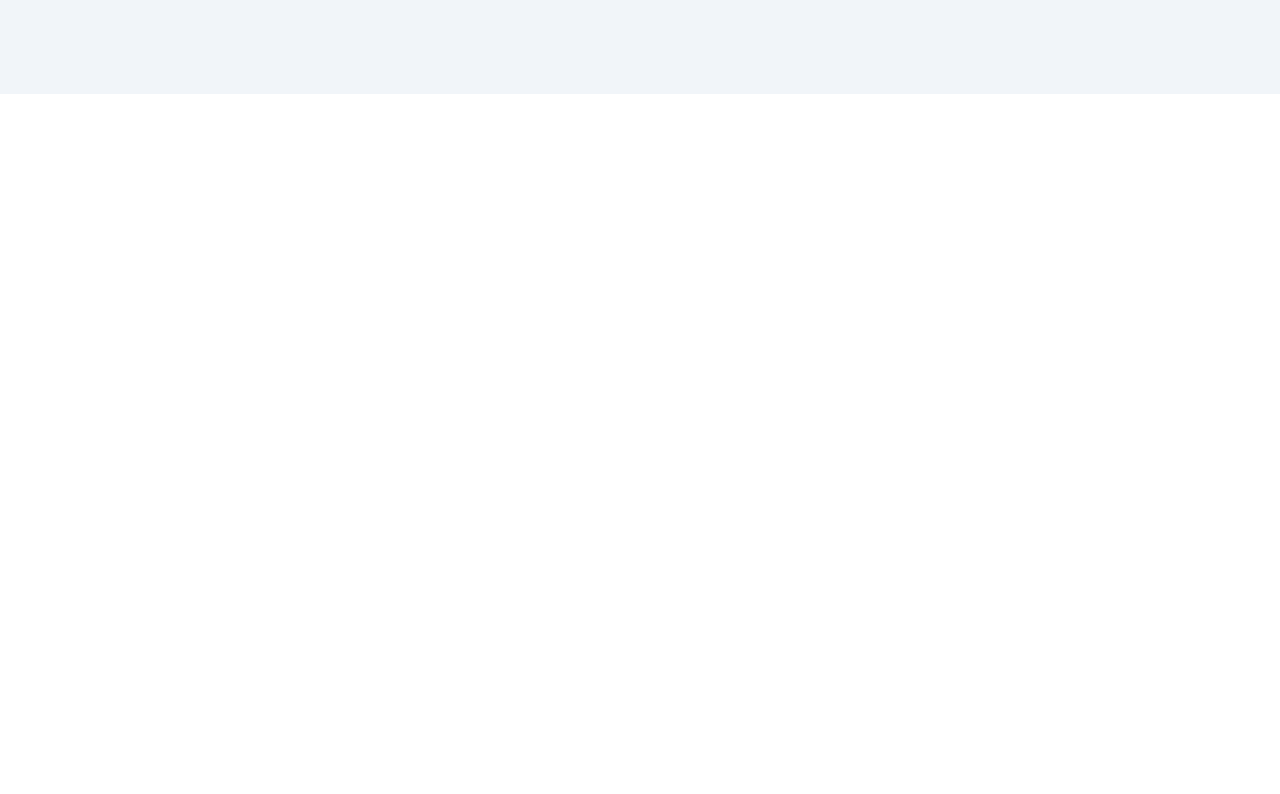
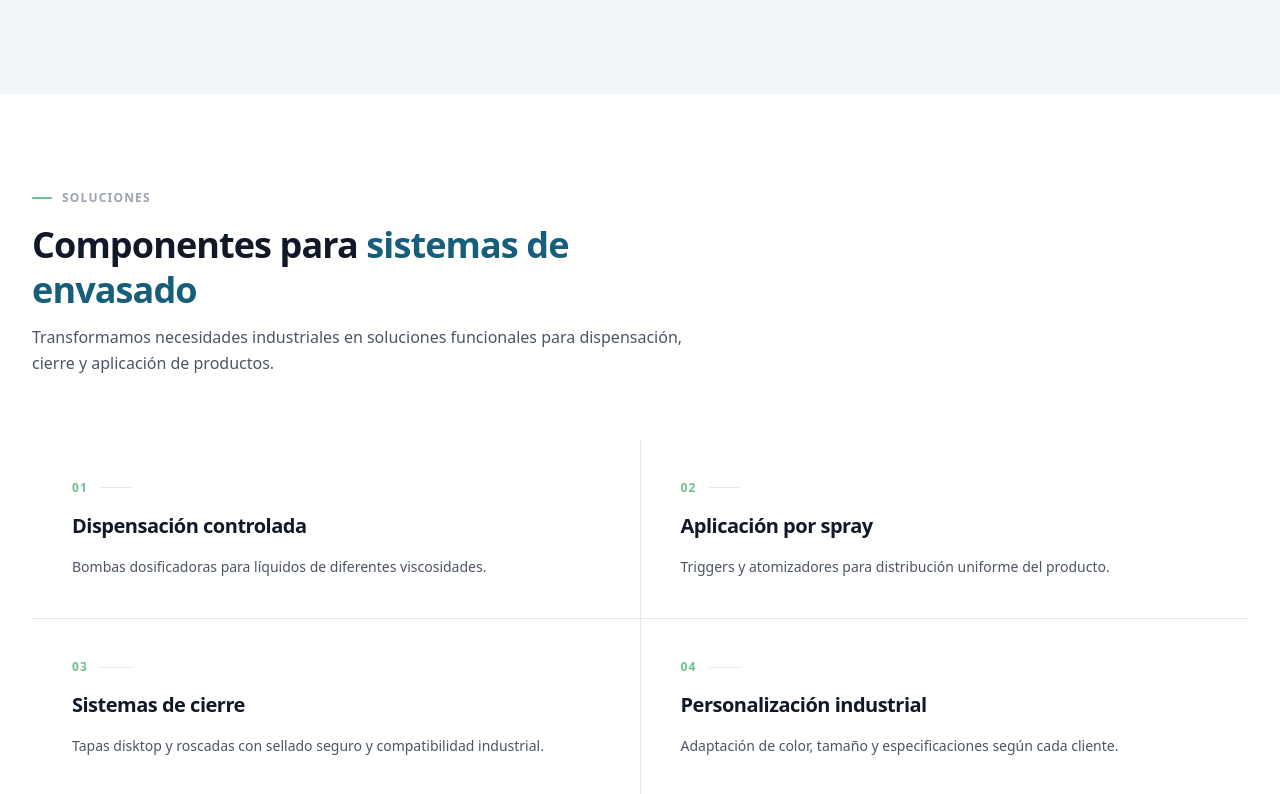
Before and after one commit to rricozdev/atomix-solutions-mx, a Next.js app: page / in a window 1280 px wide. Shown: the part 1126-1920 px from the top of the page. Before the commit the page ends 1220 px from the top, so only its background shows below. Built offline with nearby package versions, Linux system fonts and the light colour scheme.

Commit message:
creando la section solutions

```diff
--- a/src/app/page.js
+++ b/src/app/page.js
@@ -1,11 +1,13 @@
 import Hero from "@/components/sections/Hero";
 import Trust from "@/components/sections/Trust";
+import Solutions from "@/components/sections/Solutions";
 
 export default function Home() {
   return (
     <main>
       <Hero />
       <Trust />
+      <Solutions />
     </main>
   );
 }
--- /dev/null
+++ b/src/components/sections/Solutions.jsx
@@ -0,0 +1,187 @@
+/**
+ * src/components/sections/Solutions.jsx
+ *
+ * Sección: Soluciones Atomix Solutions
+ *
+ * Objetivo:
+ * - Traducir el portafolio de productos en soluciones funcionales
+ * - Mejorar comprensión del usuario antes de conversión
+ *
+ * Ubicación en landing:
+ * Hero → Trust → Solutions
+ */
+
+// export default function Solutions() {
+//   /**
+//    * Soluciones principales del negocio.
+//    * Representan el catálogo traducido a lenguaje funcional.
+//    */
+//   const solutions = [
+//     {
+//       title: "Dispensación controlada",
+//       desc: "Bombas dosificadoras para líquidos de diferentes viscosidades.",
+//     },
+//     {
+//       title: "Aplicación por spray",
+//       desc: "Triggers y atomizadores para distribución uniforme del producto.",
+//     },
+//     {
+//       title: "Sistemas de cierre",
+//       desc: "Tapas disktop y roscadas con sellado seguro y compatibilidad industrial.",
+//     },
+//     {
+//       title: "Personalización industrial",
+//       desc: "Adaptación de color, tamaño y especificaciones según cada cliente.",
+//     },
+//   ];
+
+//   return (
+//     <section className="w-full py-16 md:py-24">
+//       <div className="max-w-6xl mx-auto px-4">
+//         {/* HEADER */}
+//         <div className="mb-10 md:mb-14">
+//           <p className="text-xs uppercase tracking-widest text-[var(--text-muted)] mb-2">
+//             Soluciones
+//           </p>
+
+//           <h2 className="text-2xl md:text-4xl font-semibold text-[var(--text-primary)]">
+//             Componentes para sistemas de envasado
+//           </h2>
+
+//           <p className="mt-3 text-sm md:text-base text-[var(--text-secondary)] max-w-2xl">
+//             Transformamos necesidades industriales en soluciones funcionales
+//             para dispensación, cierre y aplicación de productos.
+//           </p>
+//         </div>
+
+//         {/* GRID */}
+//         <div className="grid grid-cols-1 md:grid-cols-2 gap-4 md:gap-6">
+//           {solutions.map((item, index) => (
+//             <div
+//               key={index}
+//               className="
+//                 p-6
+//                 rounded-2xl
+//                 border
+//                 bg-[var(--bg-soft)]
+//                 transition-all duration-300
+//                 hover:shadow-md
+//                 hover:translate-y-[-2px]
+//               "
+//               style={{ borderColor: "var(--border-default)" }}
+//             >
+//               <h3 className="text-base md:text-lg font-semibold text-[var(--text-primary)]">
+//                 {item.title}
+//               </h3>
+
+//               <p className="mt-2 text-sm text-[var(--text-secondary)] leading-relaxed">
+//                 {item.desc}
+//               </p>
+//             </div>
+//           ))}
+//         </div>
+//       </div>
+//     </section>
+//   );
+// }
+
+/**
+ * src/components/sections/Solutions.jsx
+ */
+
+export default function Solutions() {
+  const solutions = [
+    {
+      index: "01",
+      title: "Dispensación controlada",
+      desc: "Bombas dosificadoras para líquidos de diferentes viscosidades.",
+    },
+    {
+      index: "02",
+      title: "Aplicación por spray",
+      desc: "Triggers y atomizadores para distribución uniforme del producto.",
+    },
+    {
+      index: "03",
+      title: "Sistemas de cierre",
+      desc: "Tapas disktop y roscadas con sellado seguro y compatibilidad industrial.",
+    },
+    {
+      index: "04",
+      title: "Personalización industrial",
+      desc: "Adaptación de color, tamaño y especificaciones según cada cliente.",
+    },
+  ];
+
+  return (
+    <section className="w-full bg-[var(--bg-main)] py-16 md:py-24">
+      <div className="max-w-7xl mx-auto px-6 md:px-8">
+        {/* HEADER — mismo tratamiento que TrustTitle */}
+        <div className="mb-12 md:mb-16 max-w-2xl">
+          <div className="flex items-center gap-2.5 mb-4">
+            <span
+              className="block w-5 h-0.5 rounded-full"
+              style={{ backgroundColor: "var(--accent)" }}
+            />
+            <span className="text-xs font-semibold uppercase tracking-widest text-[var(--text-muted)]">
+              Soluciones
+            </span>
+          </div>
+
+          <h2 className="text-2xl sm:text-3xl md:text-4xl font-bold tracking-tight text-[var(--text-primary)] leading-tight">
+            Componentes para{" "}
+            <span style={{ color: "var(--brand-primary)" }}>
+              sistemas de envasado
+            </span>
+          </h2>
+
+          <p className="mt-3 text-base text-[var(--text-secondary)] leading-relaxed">
+            Transformamos necesidades industriales en soluciones funcionales
+            para dispensación, cierre y aplicación de productos.
+          </p>
+        </div>
+
+        {/* GRID */}
+        <div className="grid grid-cols-1 md:grid-cols-2 gap-px bg-[var(--border-default)]">
+          {solutions.map((item) => (
+            <div
+              key={item.index}
+              className="
+                group
+                bg-[var(--bg-main)]
+                p-8 md:p-10
+                flex flex-col gap-4
+                transition-colors duration-300
+                hover:bg-[var(--bg-soft)]
+              "
+            >
+              {/* Número + línea de acento */}
+              <div className="flex items-center gap-3">
+                <span
+                  className="text-xs font-bold tracking-widest"
+                  style={{ color: "var(--accent)" }}
+                >
+                  {item.index}
+                </span>
+                <span
+                  className="h-px flex-1 max-w-8 transition-all duration-300 group-hover:max-w-16"
+                  style={{ backgroundColor: "var(--border-default)" }}
+                />
+              </div>
+
+              {/* Título */}
+              <h3 className="text-lg md:text-xl font-bold tracking-tight text-[var(--text-primary)]">
+                {item.title}
+              </h3>
+
+              {/* Descripción */}
+              <p className="text-sm text-[var(--text-secondary)] leading-relaxed">
+                {item.desc}
+              </p>
+            </div>
+          ))}
+        </div>
+      </div>
+    </section>
+  );
+}
```
